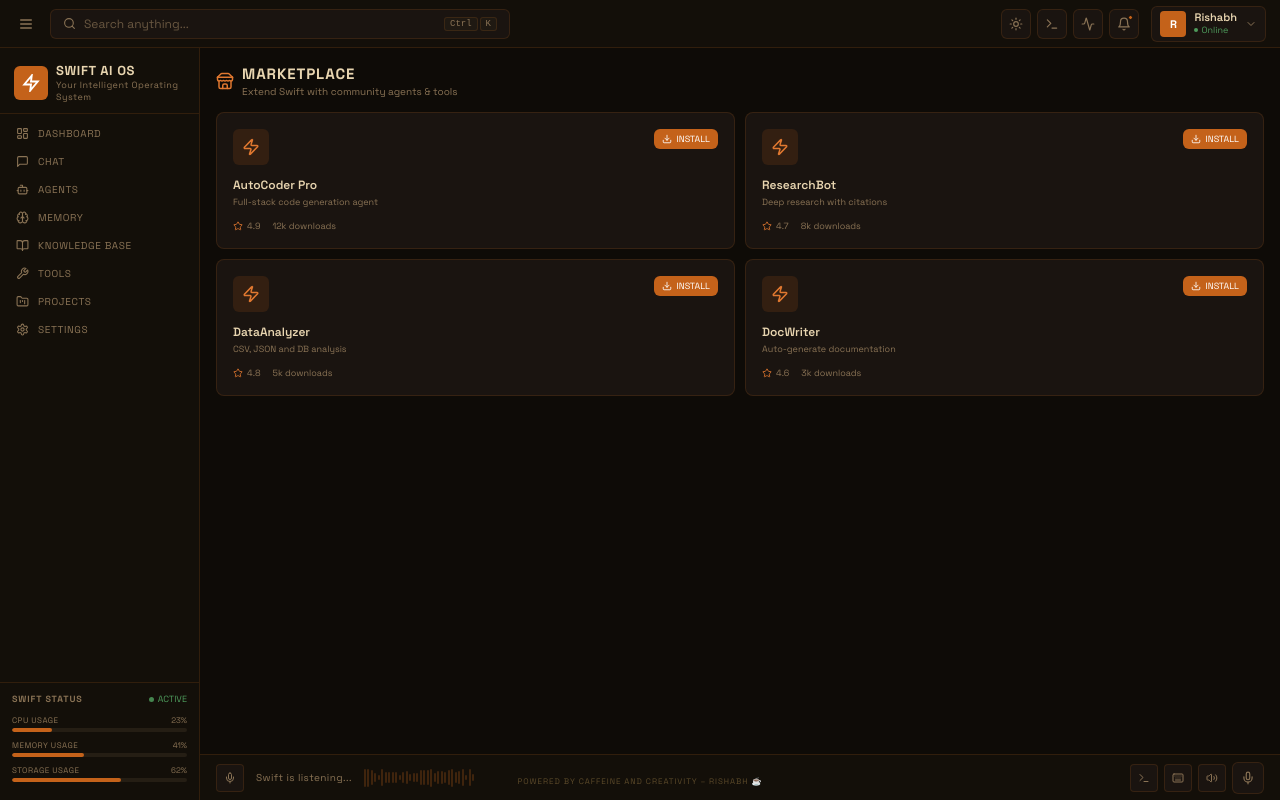
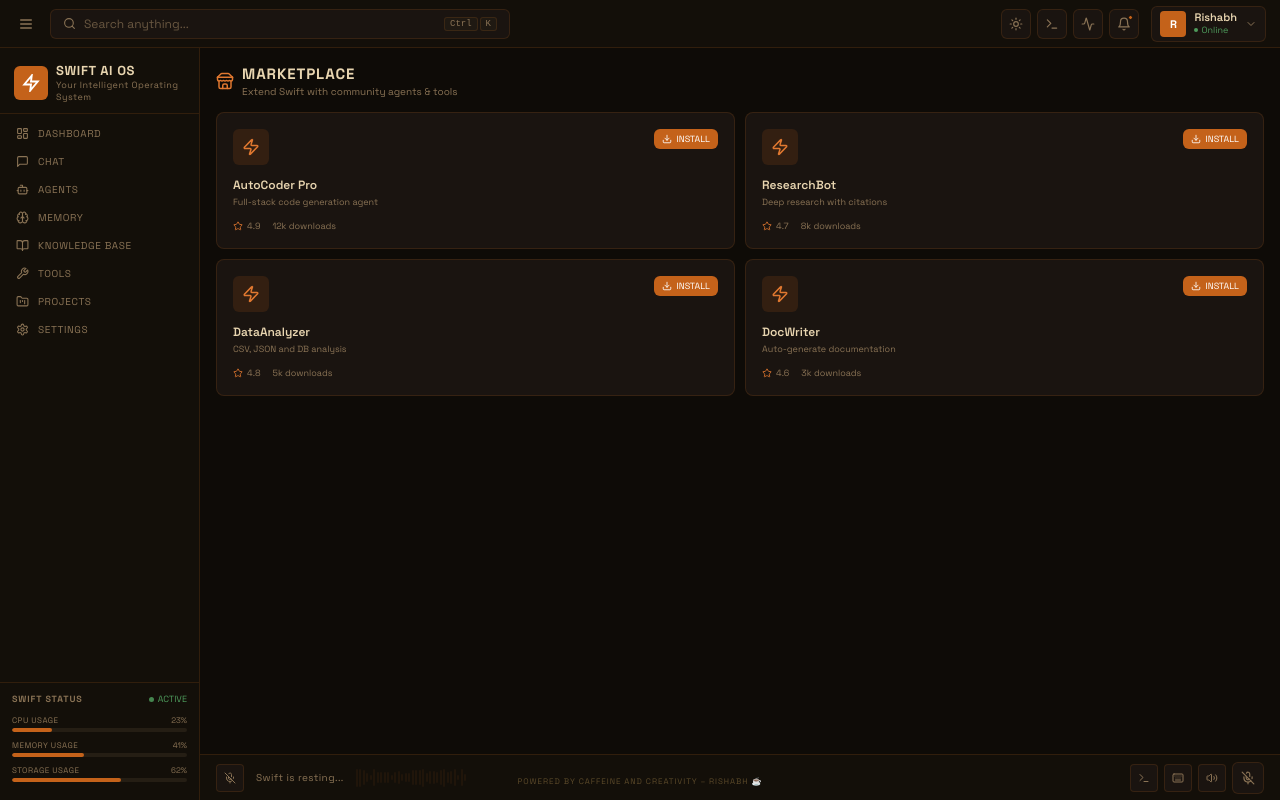
Before and after one commit to rishabhtcodes/SWIFT, a React (Vite) app in the folder frontend/: page /marketplace in a window 1280 px wide. Built offline with nearby package versions, Linux system fonts and the light colour scheme; no server answers.

Commit message:
feat: implement BottomBar component with audio visualization and navigation controls

```diff
--- a/frontend/src/components/layout/BottomBar.tsx
+++ b/frontend/src/components/layout/BottomBar.tsx
@@ -1,10 +1,13 @@
 import React, { useState, useEffect } from 'react';
-import { Mic, Terminal, Keyboard, Volume2, MicOff } from 'lucide-react';
+import { Mic, Terminal, Keyboard, Volume2, VolumeX, MicOff } from 'lucide-react';
+import { useNavigate } from 'react-router-dom';
 
 export function BottomBar() {
   const [active, setActive] = useState(false);
+  const [muted, setMuted] = useState(false);
   const [bars] = useState(() => Array.from({ length: 32 }, (_, i) => 0.2 + Math.random() * 0.8));
   const [animated, setAnimated] = useState(bars);
+  const navigate = useNavigate();
 
   useEffect(() => {
     if (!active) return;
@@ -14,6 +17,20 @@ export function BottomBar() {
     return () => clearInterval(id);
   }, [active]);
 
+  const handleKeyboardClick = () => {
+    document.dispatchEvent(new KeyboardEvent('keydown', {
+      key: 'k',
+      metaKey: true,
+      bubbles: true
+    }));
+  };
+
+  const buttonStyle = {
+    width: 28, height: 28, background: 'var(--bg-card)', border: '1px solid var(--border)',
+    borderRadius: 4, display: 'flex', alignItems: 'center', justifyContent: 'center', color: 'var(--text-muted)',
+    cursor: 'pointer', transition: 'all 0.2s ease'
+  };
+
   return (
     <footer style={{
       height: 46, background: 'var(--bg-sidebar)', borderTop: '1px solid var(--border)',
@@ -21,22 +38,20 @@ export function BottomBar() {
     }}>
       {/* Mic icon */}
       <button onClick={() => setActive(a => !a)} style={{
-        width: 28, height: 28, borderRadius: 4,
+        ...buttonStyle,
         background: active ? 'var(--accent)' : 'var(--bg-card)',
-        border: '1px solid var(--border)',
-        display: 'flex', alignItems: 'center', justifyContent: 'center',
         color: active ? '#fff' : 'var(--text-muted)',
       }}>
-        {active ? <Mic size={12} /> : <Mic size={12} />}
+        {active ? <Mic size={12} /> : <MicOff size={12} />}
       </button>
 
       {/* Status text */}
       <span style={{ fontSize: 10, color: 'var(--text-muted)', whiteSpace: 'nowrap', letterSpacing: '0.04em' }}>
-        Swift is listening...
+        {active ? 'Swift is listening...' : 'Swift is resting...'}
       </span>
 
       {/* Waveform */}
-      <div style={{ display: 'flex', alignItems: 'center', gap: 1.5, height: 20, flex: 1 }}>
+      <div style={{ display: 'flex', alignItems: 'center', gap: 1.5, height: 20, flex: 1, opacity: active ? 1 : 0.3 }}>
         {animated.map((h, i) => (
           <div key={i} style={{
             width: 2, borderRadius: 1,
@@ -49,27 +64,29 @@ export function BottomBar() {
 
       {/* Right buttons */}
       <div style={{ display: 'flex', alignItems: 'center', gap: 6, marginLeft: 'auto' }}>
-        {[Terminal, Keyboard, Volume2].map((Icon, i) => (
-          <button key={i} style={{
-            width: 28, height: 28, background: 'var(--bg-card)', border: '1px solid var(--border)',
-            borderRadius: 4, display: 'flex', alignItems: 'center', justifyContent: 'center', color: 'var(--text-muted)',
-          }}>
-            <Icon size={12} />
-          </button>
-        ))}
+        <button onClick={() => navigate('/console')} style={buttonStyle} title="Console">
+          <Terminal size={12} />
+        </button>
+        <button onClick={handleKeyboardClick} style={buttonStyle} title="Command Palette (Cmd+K)">
+          <Keyboard size={12} />
+        </button>
+        <button onClick={() => setMuted(!muted)} style={buttonStyle} title={muted ? "Unmute" : "Mute"}>
+          {muted ? <VolumeX size={12} /> : <Volume2 size={12} />}
+        </button>
         <button onClick={() => setActive(a => !a)} style={{
+          ...buttonStyle,
           width: 32, height: 32,
           background: active ? 'var(--accent)' : 'var(--bg-card)',
           border: `1px solid ${active ? 'var(--accent)' : 'var(--border)'}`,
-          borderRadius: 6, display: 'flex', alignItems: 'center', justifyContent: 'center',
+          borderRadius: 6,
           color: active ? '#fff' : 'var(--text-muted)',
-        }}>
-          <Mic size={14} />
+        }} title="Toggle Mic">
+          {active ? <Mic size={14} /> : <MicOff size={14} />}
         </button>
       </div>
 
       {/* Powered by */}
-      <div style={{ position: 'absolute', bottom: 14, left: '50%', transform: 'translateX(-50%)', fontSize: 8, color: 'var(--text-dim)', letterSpacing: '0.12em', userSelect: 'none' }}>
+      <div style={{ position: 'absolute', bottom: 14, left: '50%', transform: 'translateX(-50%)', fontSize: 8, color: 'var(--text-dim)', letterSpacing: '0.12em', userSelect: 'none', pointerEvents: 'none' }}>
         POWERED BY CAFFEINE AND CREATIVITY – RISHABH ☕
       </div>
     </footer>
```
